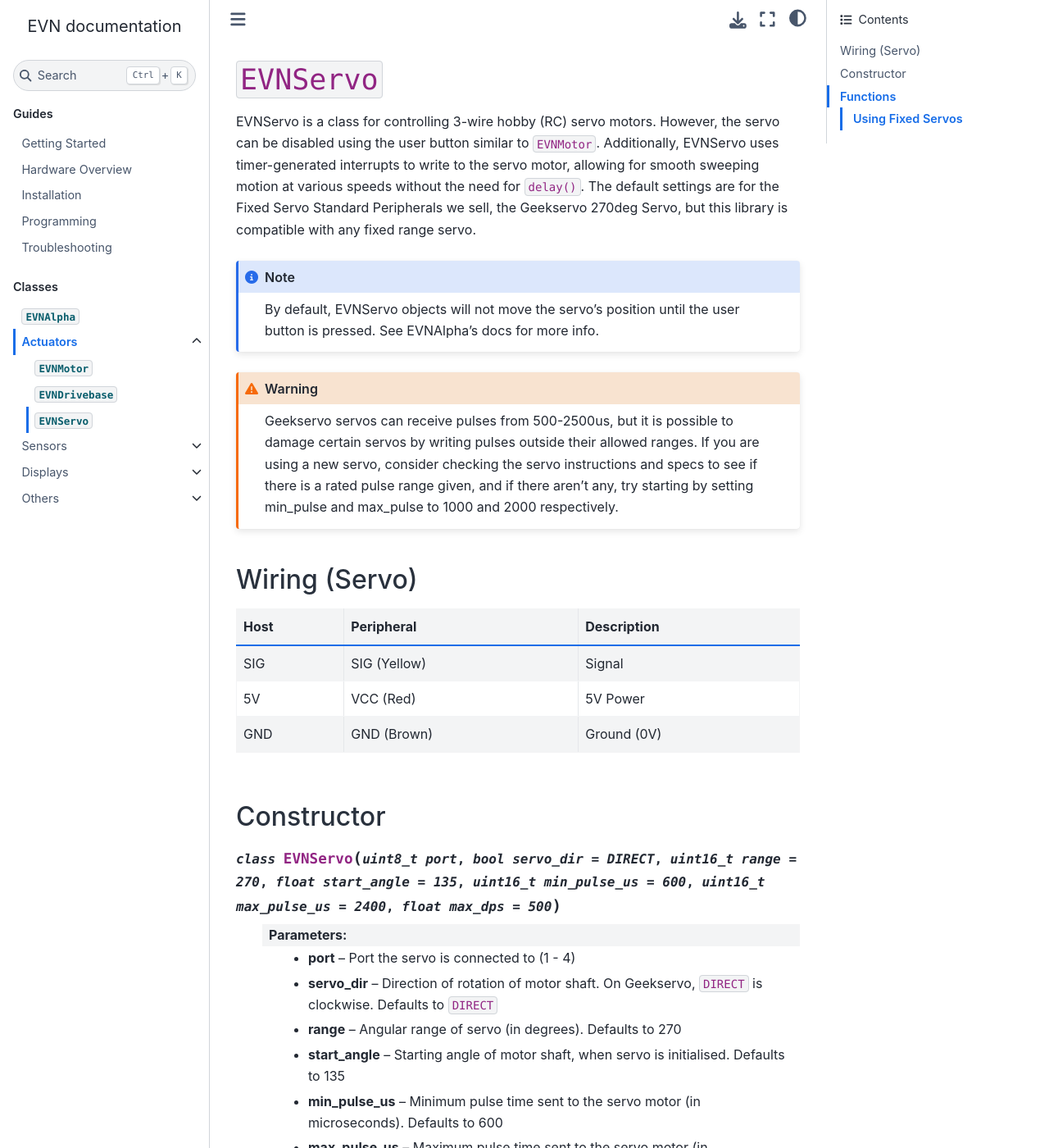
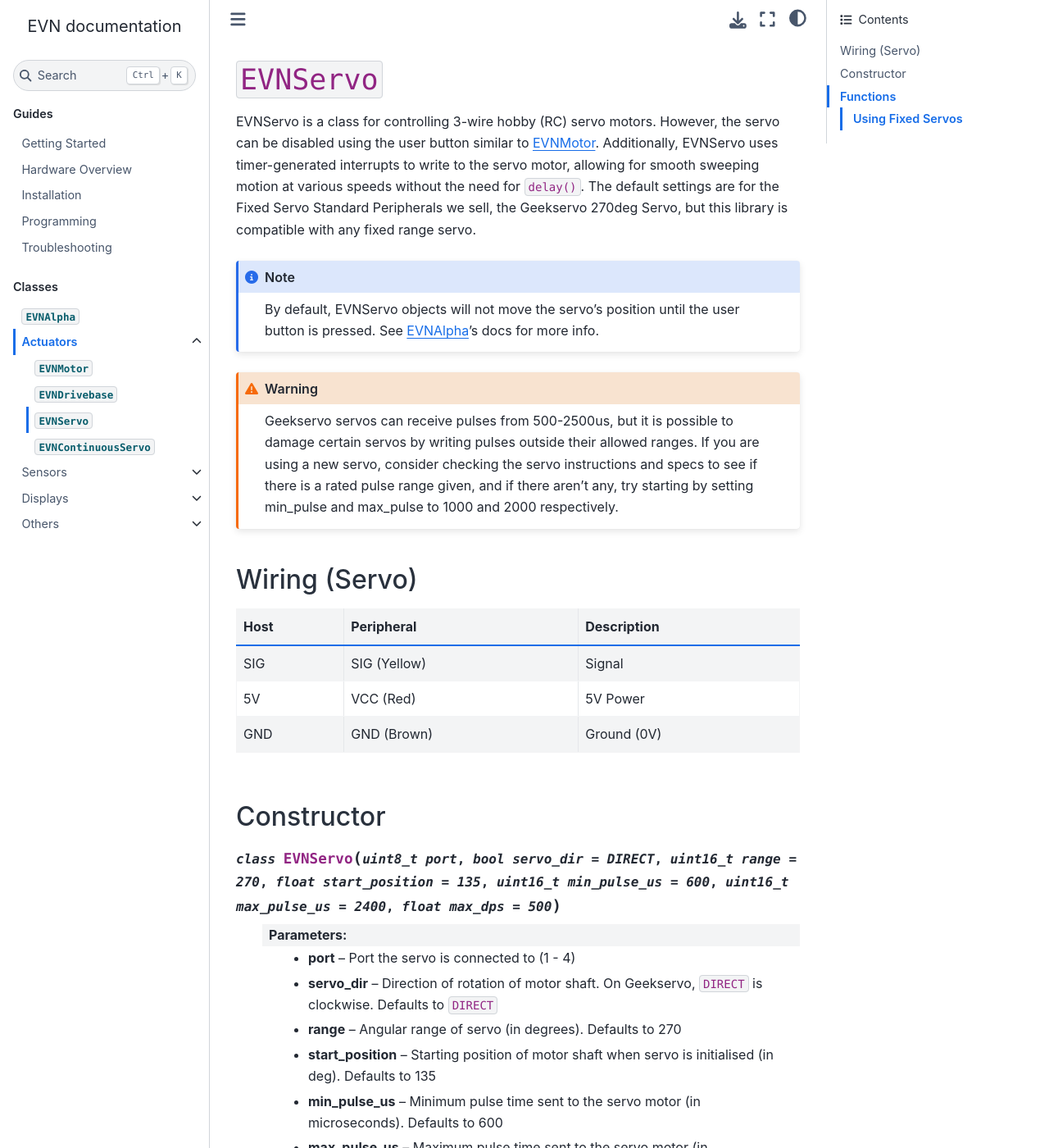
Before and after one commit to HTY2003/EVN-arduino-old, a Sphinx documentation site: the page built from docs/actuators/evnservo.rst, in a window 1280 px wide and 1400 px high. Shown: the whole window at 82% size. Built offline with Sphinx 7.4.7 and the Sphinx Book theme 1.1.4, drawn with Linux system fonts in a browser that asks for light colours; some of the changed text lies outside the part shown.

Commit message:
update docs (but still incomplete)

```diff
--- a/docs/actuators/evnservo.rst
+++ b/docs/actuators/evnservo.rst
@@ -30,18 +34,15 @@
 Constructor
 -----------
 
-.. class:: EVNServo(uint8_t port, bool servo_dir = DIRECT, uint16_t range = 270, float start_angle = 135, uint16_t min_pulse_us = 600, uint16_t max_pulse_us = 2400, float max_dps = 500)
+.. class:: EVNServo(uint8_t port, bool servo_dir = DIRECT, uint16_t range = 270, float start_position = 135, uint16_t min_pulse_us = 600, uint16_t max_pulse_us = 2400, float max_dps = 500)
 
     :param port: Port the servo is connected to (1 - 4)
     :param servo_dir: Direction of rotation of motor shaft. On Geekservo, ``DIRECT`` is clockwise. Defaults to ``DIRECT``
     :param range: Angular range of servo (in degrees). Defaults to 270
-    :param start_angle: Starting angle of motor shaft, when servo is initialised. Defaults to 135
+    :param start_position: Starting position of motor shaft when servo is initialised (in deg). Defaults to 135
     :param min_pulse_us: Minimum pulse time sent to the servo motor (in microseconds). Defaults to 600
     :param max_pulse_us: Maximum pulse time sent to the servo motor (in microseconds). Defaults to 2400
     :param max_dps: Maximum angular rotation of servo shaft (in degrees per second). Defaults to 500
-
-
-.. note:: For continuous servos, the ``range``, ``start_angle`` and ``max_dps`` fields are ignored.
 
 Example Usage:
 
@@ -84,12 +85,12 @@
 
     :returns: Angular range of servo (in degrees).
 
-.. function::   void write(float angle, float wait_time_ms, float dps)
-                void writeAngle(float angle, float wait_time_ms, float dps)
+.. function::   void write(float position, float wait_time_ms, float dps)
+                void writePosition(float position, float wait_time_ms, float dps)
 
-    Rotate motor shaft to given angle.
+    Rotate motor shaft to given angular position.
 
-    :param angle: Position to run servo shaft to (in degrees)
+    :param position: Position to run servo shaft to (in degrees)
     :param wait_time_ms: Time to wait before continuing the program (in milliseconds). Same effect as ``delay()``, but terminates when servos are disabled.
     :param dps: Speed to run servo at (in degrees per second), from 0 to **max_range**. When dps is 0, servo runs at max speed. Defaults to 0.
 
--- a/docs/actuators/index.rst
+++ b/docs/actuators/index.rst
@@ -7,3 +7,4 @@
    evnmotor
    evndrivebase
    evnservo
+   evncontinuousservo
--- a/docs/dev_style_guide/code.rst
+++ b/docs/dev_style_guide/code.rst
@@ -13,7 +13,7 @@
 
 * All EVN-specific classes start with ``EVN``
 * Similar abbreviations with all uppercase letters (e.g. ``LED``) remain uppercase
-* Class names longer than 16 characters should be shortened.
+* Class names longer than 18 characters should be shortened.
 
 All hardware classes should have a ``begin()`` function.
 
```
Also changed, not shown: other parts of docs/actuators/evnservo.rst (+6 -2 lines), docs/actuators/evncontinuousservo.rst (added, +92 -0 lines), docs/evnalpha.rst (+10 -2 lines), docs/hardware-overview.rst (+16 -6 lines), docs/programming.rst (+39 -15 lines).
